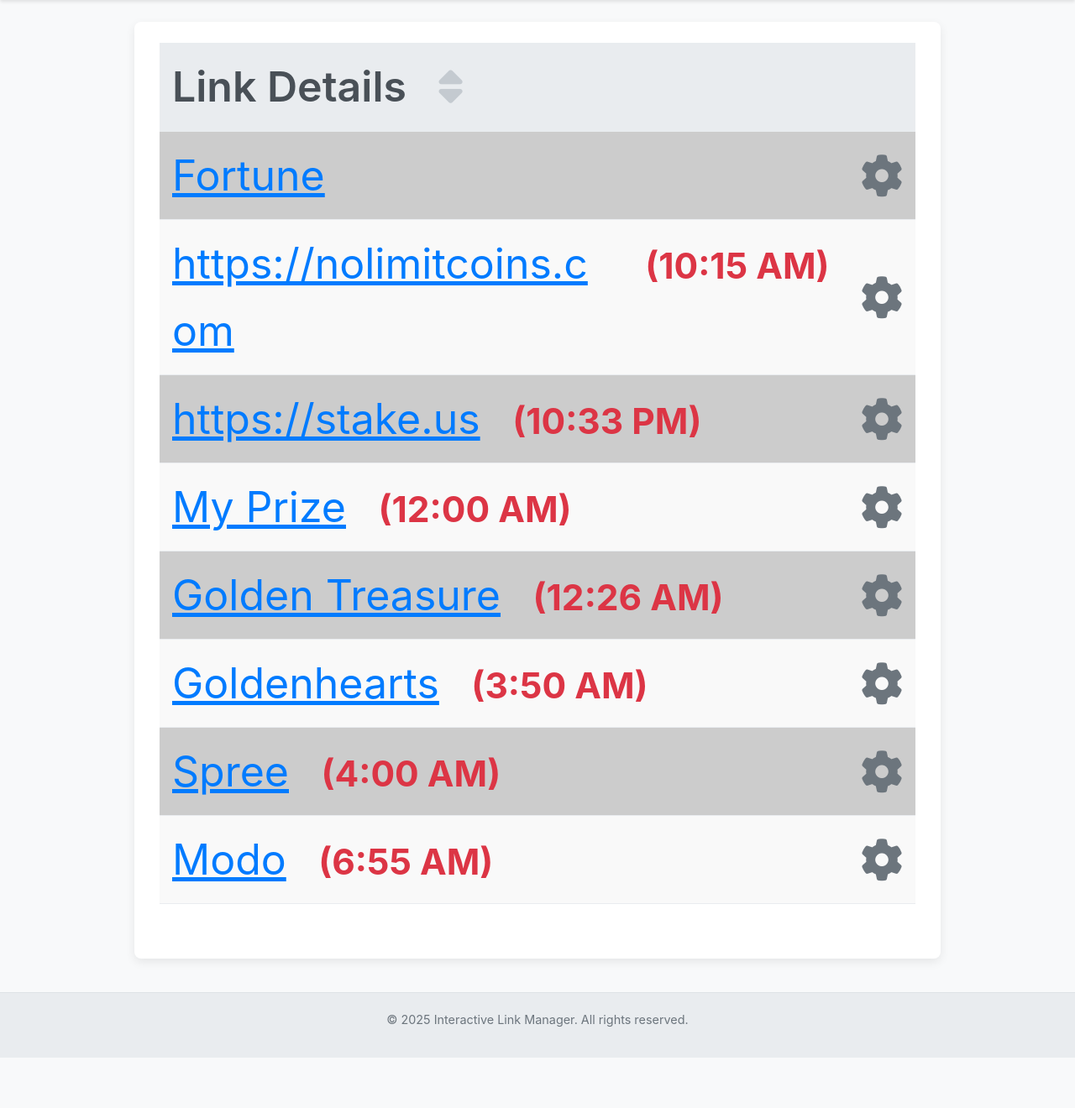
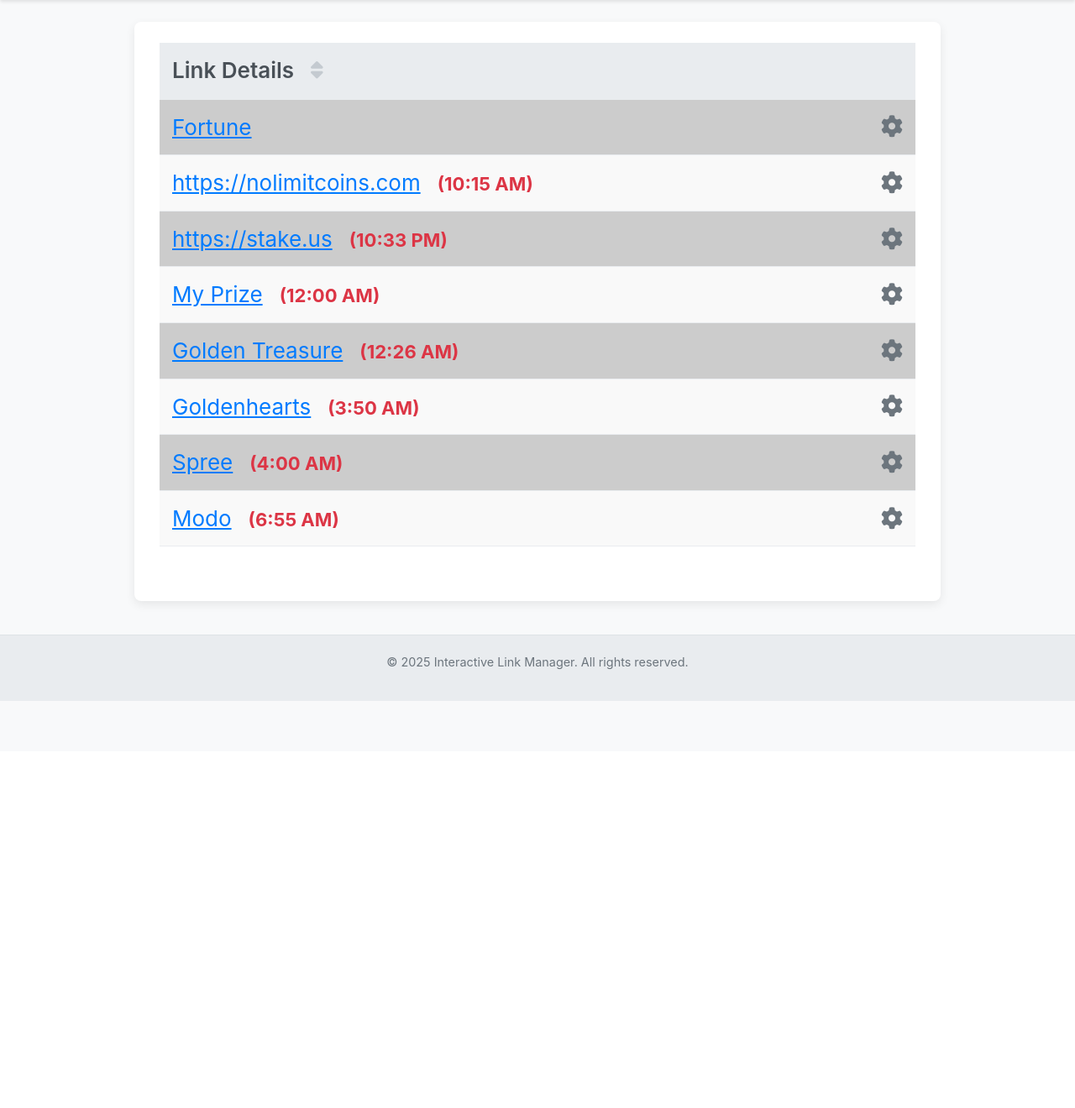
Before and after one commit to tahp/LinkManager, a Flask app: page / in a window 1280 px wide. Shown: the part 74-1394 px from the top of the page at 84% size. After the commit the page ends 909 px from the top, so only its background shows below. Run offline with Flask 3, Linux system fonts and the light colour scheme.

Commit message:
Update style.css

```diff
--- a/static/style.css
+++ b/static/style.css
@@ -263,7 +263,7 @@ button i, .button i { margin-right: 0.5em; }
 }
 table {
     width: 100%;
-    font-size:50px;
+    font-size:26px;
     overflow: hidden;
     text-overflow: ellipses;
     margin-bottom: 1.5rem;
```
